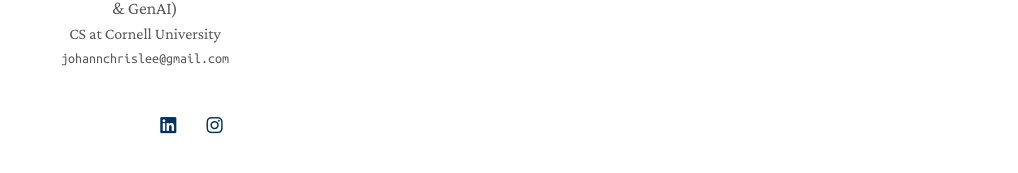
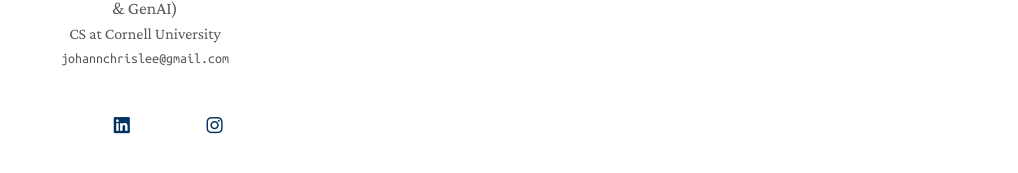
Before and after one commit to lee-johann/xforeverjlx.github.io, a Jekyll site: the page built from index.md, in a window 1280 px wide. Shown: the part 313-486 px from the top of the page, without its empty margins (131-1149 px from the left). Built offline with Jekyll 4.4.1, drawn with Linux system fonts in a browser that asks for light colours; nearby versions of some CDN libraries; a style sheet for code colours, icons or effects is not loaded; our own code applies the rules of GitHub Pages for plain Markdown files.

Commit message:
updating order of socials

```diff
--- a/_layouts/homepage.html
+++ b/_layouts/homepage.html
@@ -50,11 +50,6 @@
         <br>
         <br>
         <div class="social-icons">
-        {% if site.google_scholar %}
-        <a style="margin: 0 5px 0 0" href="{{ site.google_scholar }}">
-          <i class="ai ai-google-scholar" style="font-size:1.2rem"></i>
-        </a>
-        {% endif %}
 
         {% if site.cv_link %}
         <a style="margin: 0 5px 0 0" href="{{ site.cv_link }}">
@@ -71,6 +66,12 @@
         {% if site.linkedin %}
         <a style="margin: 0 5px 0 0" href="{{ site.linkedin }}">
           <i class="fab fa-linkedin"></i>
+        </a>
+        {% endif %}
+
+        {% if site.google_scholar %}
+        <a style="margin: 0 5px 0 0" href="{{ site.google_scholar }}">
+          <i class="ai ai-google-scholar" style="font-size:1.2rem"></i>
         </a>
         {% endif %}
 
```
